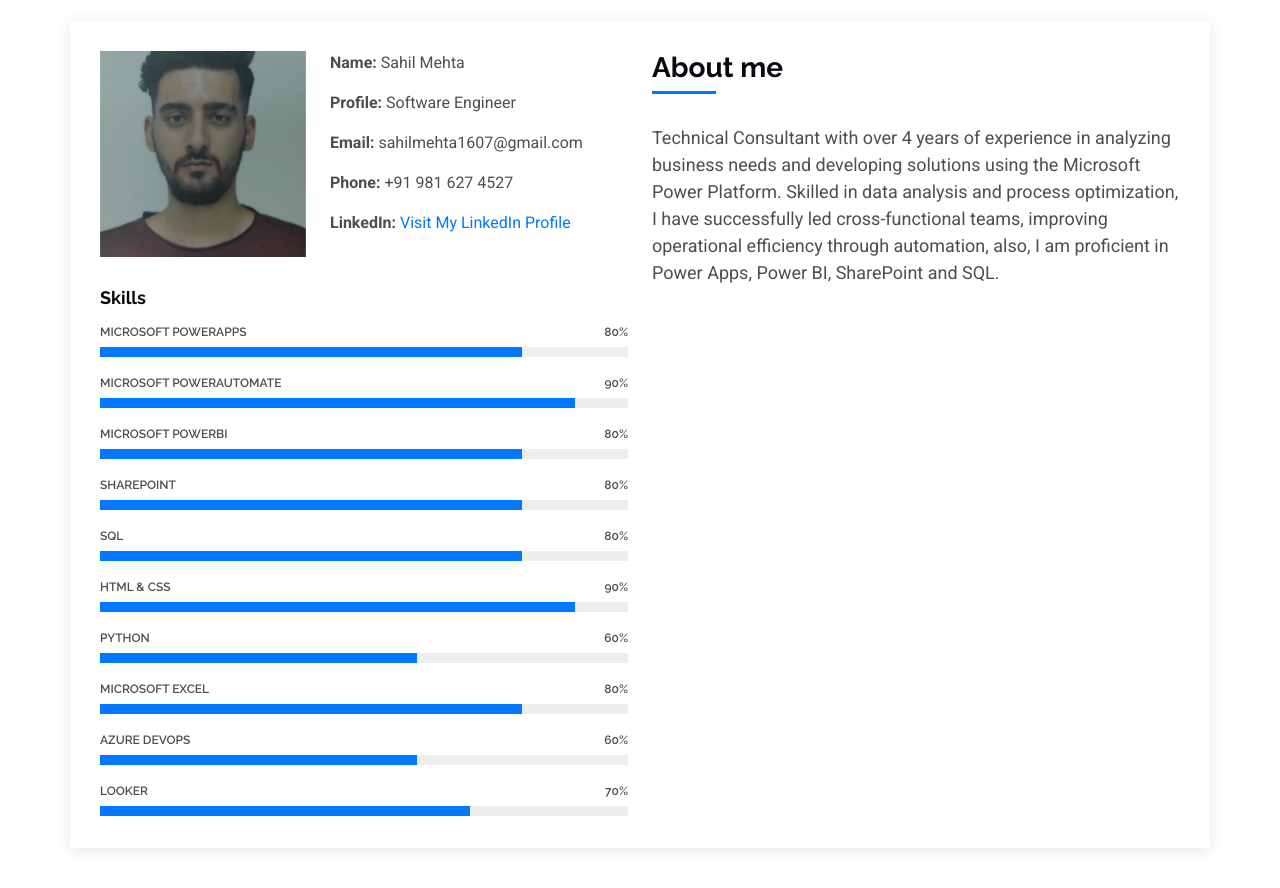
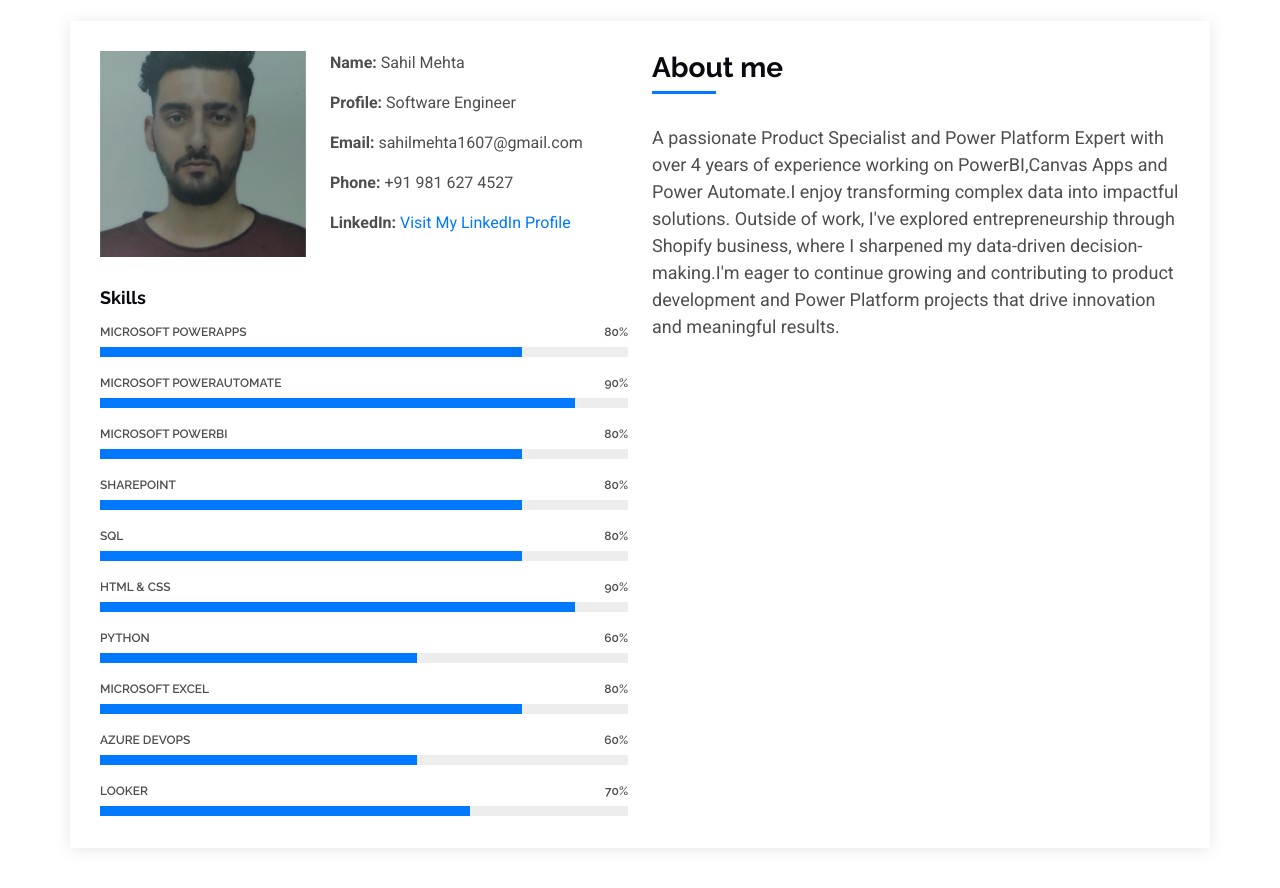
Before and after one commit to SahilMehta22/MyPortfolio, a plain HTML site: page index.html in a window 1280 px wide. Shown: the part 840-1728 px from the top of the page. Drawn offline with Linux system fonts and the light colour scheme.

Commit message:
Update index.html

```diff
--- a/index.html
+++ b/index.html
@@ -183,9 +183,11 @@
             <div class="about-me">
               <h4>About me</h4>
               <p>
-                Technical Consultant with over 4 years of experience in analyzing business needs and developing solutions using the
-                Microsoft Power Platform. Skilled in data analysis and process optimization, I have successfully led cross-functional teams,
-                improving operational efficiency through automation, also, I am proficient in Power Apps, Power BI, SharePoint and SQL.
+                    A passionate Product Specialist and Power Platform Expert with over 4 years of experience
+               working on PowerBI,Canvas Apps and Power Automate.I enjoy transforming complex data into impactful solutions.
+               Outside of work, I've explored entrepreneurship through Shopify business, where I sharpened my
+               data-driven decision-making.I'm eager to continue growing and contributing to product development
+               and Power Platform projects that drive innovation and meaningful results.
               </p>
 
 
```
